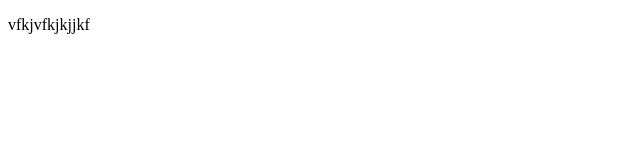
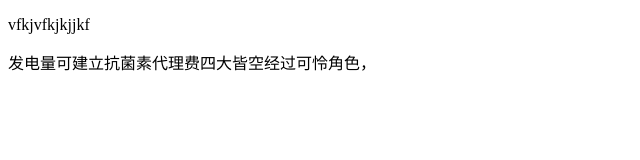
Before and after one commit to 15100182726/caiGitTest, a plain HTML site: page MeiRiApp/index.html in a window 1280 px wide. Shown: the whole page, without its empty margins (0-640 px from the left). Drawn offline with Linux system fonts and the light colour scheme.

Commit message:
第一次提交

```diff
--- a/MeiRiApp/index.html
+++ b/MeiRiApp/index.html
@@ -6,5 +6,6 @@
 </head>
 <body>
 	<p>vfkjvfkjkjjkf<p>
+	<div>发电量可建立抗菌素代理费四大皆空经过可怜角色，</div>
 </body>
 </html>
```
